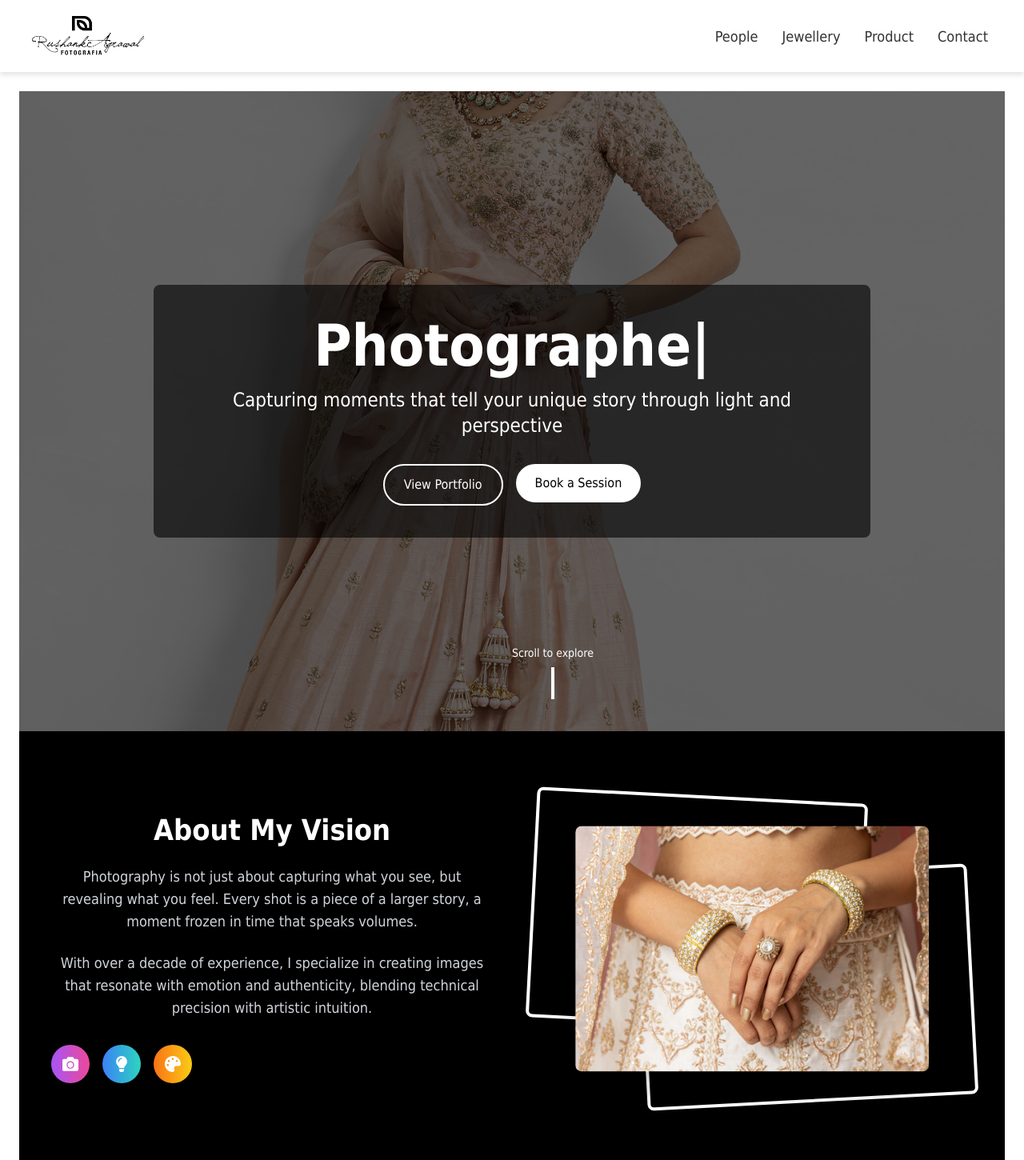
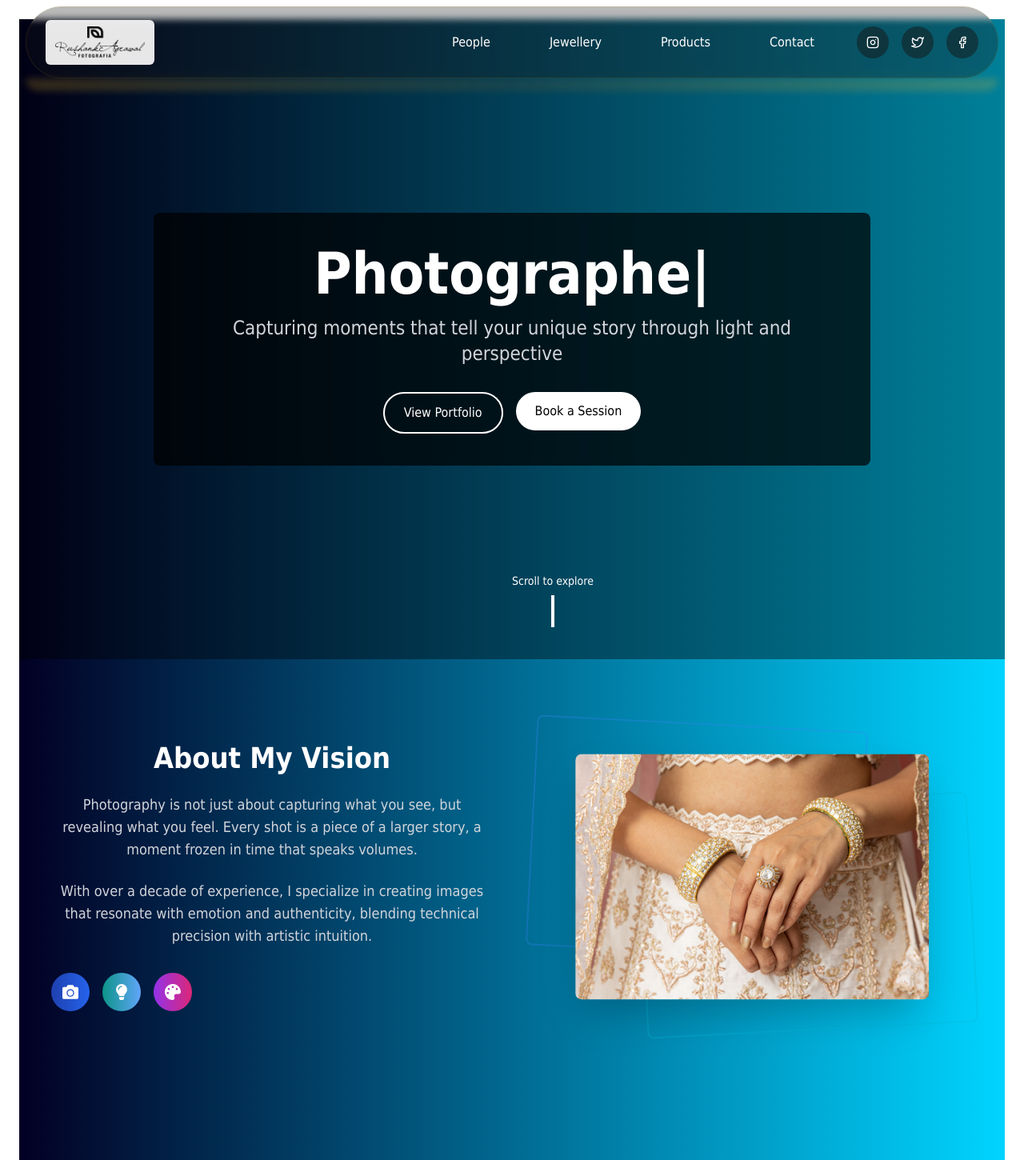
Before and after one commit to krishpitroda1/photography, a React (Create React App) app: page / in a window 1280 px wide. Shown: the top 1450 px of the page at 80% size. Built offline with nearby package versions, Linux system fonts and the light colour scheme.

Commit message:
latest coment

```diff
--- a/src/components/Navbar.js
+++ b/src/components/Navbar.js
@@ -1,35 +1,147 @@
-import React, { useState } from "react";
+import React, { useState, useEffect } from "react";
 import { Link } from "react-router-dom";
+import { motion } from "framer-motion";
 import { FaBars, FaTimes } from "react-icons/fa";
-import "./Navbar.css";
-import img from "../assets/logo.png"
+import { FiInstagram, FiTwitter, FiFacebook } from "react-icons/fi";
+import img from "../assets/logo.png";
+
 const Navbar = () => {
   const [menuOpen, setMenuOpen] = useState(false);
+  const [scrolled, setScrolled] = useState(false);
+
+  useEffect(() => {
+    const handleScroll = () => {
+      setScrolled(window.scrollY > 10);
+    };
+    window.addEventListener("scroll", handleScroll);
+    return () => window.removeEventListener("scroll", handleScroll);
+  }, []);
+
+  const closeMenu = () => setMenuOpen(false);
 
   return (
-    <nav className="navbar">
-      {/* Logo Section */}
-      <div className="logo cursor-pointer" href="/Home"  >
-<Link to="/">
-<img src={img} alt="Logo" href=" " className="logo-img cursor-pointer" />
+    <motion.nav
+      className={`fixed w-full z-50 transition-all duration-300 ${scrolled ? 'bg-neutral-900/90 backdrop-blur-sm' : 'bg-transparent'}`}
+      initial={{ y: -100 }}
+      animate={{ y: 0 }}
+      transition={{ duration: 0.5 }}
+    >
+      <div className="container mx-auto px-4">
+        <div className={`hidden lg:block absolute -bottom-4 left-1/2 transform -translate-x-1/2 w-[95%] h-4 bg-gradient-to-r from-amber-400/20 via-amber-600/10 to-amber-400/20 rounded-b-full blur-sm`}></div>
 
-</Link>
+        <div className={`flex justify-between items-center py-3 lg:py-4 lg:px-6 lg:mx-4 lg:mt-2 ${scrolled ? 'lg:bg-neutral-900/70 lg:backdrop-blur-md lg:rounded-full lg:border lg:border-amber-400/20' : 'lg:bg-neutral-900/30 lg:backdrop-blur-sm lg:rounded-full lg:border lg:border-amber-400/10'}`}>
+          {/* Logo with white background */}
+          <Link to="/" onClick={closeMenu} className="flex items-center">
+            <div className="p-2 rounded-md bg-white/90 backdrop-blur-sm">
+              <img
+                src={img}
+                alt="Logo"
+                className="h-10 object-contain filter brightness-0"
+                style={{ minWidth: '120px' }}
+              />
+            </div>
+          </Link>
 
+          {/* Desktop Menu */}
+          <ul className="hidden md:flex items-center space-x-8">
+            {['People', 'Jewellery', 'Products', 'Contact'].map((item, index) => (
+              <motion.li
+                key={index}
+                whileHover={{ y: -2 }}
+                whileTap={{ scale: 0.95 }}
+              >
+                <Link
+                  to={`/${item.toLowerCase()}`}
+                  className={`text-white hover:text-amber-400 px-4 py-2 font-medium transition-colors ${scrolled ? 'border-b-2 border-transparent hover:border-amber-400' : 'border-b-2 border-transparent hover:border-amber-400'}`}
+                >
+                  {item}
+                </Link>
+              </motion.li>
+            ))}
+
+            {/* Social Icons */}
+            <div className="flex space-x-4 ml-6">
+              {[<FiInstagram />, <FiTwitter />, <FiFacebook />].map((Icon, index) => (
+                <motion.a
+                  key={index}
+                  href="#"
+                  className={`w-10 h-10 rounded-full ${scrolled ? 'bg-neutral-800/70' : 'bg-neutral-900/50'} flex items-center justify-center text-white hover:text-amber-400 transition-all`}
+                  whileHover={{ scale: 1.1 }}
+                  whileTap={{ scale: 0.9 }}
+                >
+                  {Icon}
+                </motion.a>
+              ))}
+            </div>
+          </ul>
+
+          {/* Mobile Menu Button */}
+          <motion.button
+            className="md:hidden w-12 h-12 bg-neutral-900/50 rounded-md flex items-center justify-center text-white"
+            onClick={() => setMenuOpen(!menuOpen)}
+            whileHover={{ scale: 1.05 }}
+            whileTap={{ scale: 0.95 }}
+          >
+            {menuOpen ? <FaTimes /> : <FaBars />}
+          </motion.button>
         </div>
+      </div>
 
-      {/* Menu for Large Screens */}
-      <ul className={menuOpen ? "nav-links active" : "nav-links"}>
-        <li><a href="#people">People</a></li>
-        <li><a href="#jewellery">Jewellery</a></li>
-        <li><a href="#products">Product</a></li>
-        <li><a href="#ContactUs">Contact</a></li>
-      </ul>
+      {/* Mobile Menu */}
+      {menuOpen && (
+        <motion.div
+          className="md:hidden fixed inset-0 bg-neutral-950/95 backdrop-blur-lg pt-24 px-4 z-40"
+          initial={{ opacity: 0 }}
+          animate={{ opacity: 1 }}
+          exit={{ opacity: 0 }}
+        >
+          {/* Close Button */}
+          <button
+            className="absolute top-6 right-4 w-12 h-12 bg-neutral-900 rounded-md flex items-center justify-center text-white"
+            onClick={closeMenu}
+          >
+            <FaTimes />
+          </button>
 
-      {/* Hamburger Menu Icon for Mobile */}
-      <div className="hamburger" onClick={() => setMenuOpen(!menuOpen)}>
-        {menuOpen ? <FaTimes /> : <FaBars />}
-      </div>
-    </nav>
+          <div className="flex flex-col items-center space-y-8">
+            {['People', 'Jewellery', 'Products', 'Contact'].map((item, index) => (
+              <motion.div
+                key={index}
+                initial={{ y: 20, opacity: 0 }}
+                animate={{ y: 0, opacity: 1 }}
+                transition={{ delay: index * 0.1 }}
+              >
+                <Link
+                  to={`/${item.toLowerCase()}`}
+                  className="text-2xl font-medium text-neutral-300 hover:text-amber-400 transition-colors"
+                  onClick={closeMenu}
+                >
+                  {item}
+                </Link>
+              </motion.div>
+            ))}
+
+            {/* Mobile Social Icons */}
+            <div className="flex space-x-6 mt-12">
+              {[<FiInstagram />, <FiTwitter />, <FiFacebook />].map((Icon, index) => (
+                <motion.a
+                  key={index}
+                  href="#"
+                  className="w-14 h-14 rounded-full bg-neutral-900/50 flex items-center justify-center text-neutral-300 hover:text-amber-400"
+                  whileHover={{ scale: 1.1 }}
+                  whileTap={{ scale: 0.9 }}
+                  initial={{ scale: 0 }}
+                  animate={{ scale: 1 }}
+                  transition={{ delay: 0.4 + index * 0.1 }}
+                >
+                  {Icon}
+                </motion.a>
+              ))}
+            </div>
+          </div>
+        </motion.div>
+      )}
+    </motion.nav>
   );
 };
 
--- a/src/pages/Home.js
+++ b/src/pages/Home.js
@@ -376,7 +376,7 @@
 // -------------------------------------------------------------------------------------------------------------------------
 import React, { useState } from "react";
 import { Link } from "react-router-dom";
-import { motion, useScroll, useTransform } from "framer-motion";
+import { motion } from "framer-motion";
 import { TypeAnimation } from 'react-type-animation';
 import { FiInstagram, FiTwitter, FiFacebook } from "react-icons/fi";
 import { FaCamera, FaLightbulb, FaPalette } from "react-icons/fa";
@@ -386,26 +386,13 @@ import img3 from "../assets/3.jpg";
 import img4 from "../assets/4.jpg";
 import img5 from "../assets/5.jpg";
 import img6 from "../assets/6.jpg";
-import img7 from "../assets/2.jpg";
-
-// const images = [img1, img2, img3, img4, img5, img6];
+import img7 from "../assets/1.jpg";
 
 const images = [img1, img2, img3, img4, img5, img6, img7];
+
 const Home = () => {
   const [hoveredIndex, setHoveredIndex] = useState(null);
-  const { scrollYProgress } = useScroll();
-  const scale = useTransform(scrollYProgress, [0, 1], [1, 1.2]);
-  const y = useTransform(scrollYProgress, [0, 1], [0, -100]);
 
-  // For the interactive grid
-  // const gridItems = [
-  //   { id: 1, title: "Portraits", className: "col-span-2 row-span-2" },
-  //   { id: 2, title: "Landscapes", className: "col-span-1 row-span-1" },
-  //   { id: 3, title: "Weddings", className: "col-span-1 row-span-2" },
-  //   { id: 4, title: "Fashion", className: "col-span-1 row-span-1" },
-  //   { id: 5, title: "Street", className: "col-span-2 row-span-1" },
-  //   { id: 6, title: "Abstract", className: "col-span-1 row-span-1" },
-  // ];
   const gridItems = [
     { id: 1, title: "Portraits", className: "md:col-span-2 md:row-span-2 col-span-2 row-span-2" },
     { id: 2, title: "Landscapes", className: "col-span-2 md:col-span-1 row-span-1" },
@@ -413,27 +400,20 @@ const Home = () => {
     { id: 4, title: "Fashion", className: "col-span-2 md:col-span-1 row-span-1" },
     { id: 5, title: "Street", className: "col-span-2 md:col-span-2 row-span-1" },
     { id: 6, title: "Abstract", className: "col-span-2 md:col-span-1 row-span-1" },
-    { id: 7, title: "Nature", className: "col-span-2 md:col-span-1 row-span-1" }, // New item
+    { id: 7, title: "Nature", className: "col-span-2 md:col-span-1 row-span-1" },
   ];
 
   return (
-    <div className="bg-black text-white overflow-hidden relative">
-      {/* Parallax Hero Section */}
-      <motion.section
-        className="relative h-screen flex flex-col items-center justify-center text-center overflow-hidden"
-        style={{ scale, y }}
-      >
-        <div className="absolute inset-0 z-0">
-          <img
-            src={img6}
-            className="w-full h-full object-cover"
-            alt="Background"
-          />
-          <div className="absolute inset-0 bg-black bg-opacity-60"></div>
-        </div>
+    <div className="text-white overflow-hidden relative" style={{
+      background: 'rgb(2,0,36)',
+      background: 'linear-gradient(90deg, rgba(2,0,36,1) 0%, rgba(0,212,255,1) 100%)'
+    }}>
+      {/* Hero Section */}
+      <section className="relative h-screen flex flex-col items-center justify-center text-center">
+        <div className="absolute inset-0 z-0 bg-black/40"></div>
 
         <motion.div
-          className="relative z-10 bg-black bg-opacity-60 p-10 rounded-lg max-w-4xl mx-4"
+          className="relative z-10 bg-black/70 p-10 rounded-lg max-w-4xl mx-4 backdrop-blur-sm"
           initial={{ scale: 0.9, opacity: 0 }}
           animate={{ scale: 1, opacity: 1 }}
           transition={{ duration: 1 }}
@@ -453,7 +433,7 @@ const Home = () => {
             className="text-5xl md:text-7xl font-extrabold text-white mb-4"
             repeat={Infinity}
           />
-          <p className="text-xl md:text-2xl mt-4 font-light">
+          <p className="text-xl md:text-2xl mt-4 font-light text-gray-300">
             Capturing moments that tell your unique story through light and perspective
           </p>
 
@@ -492,9 +472,9 @@ const Home = () => {
           <div className="text-white text-sm">Scroll to explore</div>
           <div className="w-1 h-10 bg-white mx-auto mt-2"></div>
         </motion.div>
-      </motion.section>
+      </section>
 
-      {/* About Section with Creative Layout */}
+      {/* About Section */}
       <section className="py-20 px-4 md:px-10 max-w-7xl mx-auto">
         <div className="grid grid-cols-1 md:grid-cols-2 gap-12 items-center">
           <motion.div
@@ -513,13 +493,13 @@ const Home = () => {
               with emotion and authenticity, blending technical precision with artistic intuition.
             </p>
             <div className="flex gap-4">
-              <div className="w-12 h-12 rounded-full bg-gradient-to-r from-purple-500 to-pink-500 flex items-center justify-center">
+              <div className="w-12 h-12 rounded-full bg-gradient-to-r from-blue-800 to-blue-600 flex items-center justify-center">
                 <FaCamera className="text-white text-xl" />
               </div>
-              <div className="w-12 h-12 rounded-full bg-gradient-to-r from-blue-500 to-teal-400 flex items-center justify-center">
+              <div className="w-12 h-12 rounded-full bg-gradient-to-r from-teal-600 to-blue-400 flex items-center justify-center">
                 <FaLightbulb className="text-white text-xl" />
               </div>
-              <div className="w-12 h-12 rounded-full bg-gradient-to-r from-orange-500 to-yellow-400 flex items-center justify-center">
+              <div className="w-12 h-12 rounded-full bg-gradient-to-r from-purple-600 to-pink-600 flex items-center justify-center">
                 <FaPalette className="text-white text-xl" />
               </div>
             </div>
@@ -532,8 +512,8 @@ const Home = () => {
             transition={{ duration: 0.8 }}
             viewport={{ once: true }}
           >
-            <div className="absolute top-0 left-0 w-3/4 h-3/4 border-4 border-white rounded-lg z-10 transform rotate-3"></div>
-            <div className="absolute bottom-0 right-0 w-3/4 h-3/4 border-4 border-white rounded-lg transform -rotate-3"></div>
+            <div className="absolute top-0 left-0 w-3/4 h-3/4 border-2 border-blue-500/30 rounded-lg z-10 transform rotate-3"></div>
+            <div className="absolute bottom-0 right-0 w-3/4 h-3/4 border-2 border-cyan-500/30 rounded-lg transform -rotate-3"></div>
             <img
               src={img3}
               className="absolute top-1/2 left-1/2 transform -translate-x-1/2 -translate-y-1/2 w-4/5 h-4/5 object-cover rounded-lg shadow-2xl z-20"
@@ -543,7 +523,7 @@ const Home = () => {
         </div>
       </section>
 
-      {/* Interactive Grid Gallery */}
+      {/* Grid Gallery */}
       <section className="py-20 px-4 md:px-10 max-w-7xl mx-auto">
         <motion.h2
           className="text-4xl font-bold mb-12 text-center"
@@ -555,44 +535,11 @@ const Home = () => {
           Explore My Specialties
         </motion.h2>
 
-        {/* <div className="grid grid-cols-2 md:grid-cols-3 grid-rows-3 gap-4 min-h-[500px] md:h-[600px]">
-  {gridItems.map((item) => (
-    <motion.div
-      key={item.id}
-      className={`relative rounded-lg overflow-hidden ${item.className} group`}
-      initial={{ opacity: 0, scale: 0.9 }}
-      whileInView={{ opacity: 1, scale: 1 }}
-      transition={{ duration: 0.5, delay: item.id * 0.1 }}
-      viewport={{ once: true }}
-      onMouseEnter={() => setHoveredIndex(item.id)}
-      onMouseLeave={() => setHoveredIndex(null)}
-    >
-      {/* Container with aspect ratio */}
-      {/* <div className="w-full h-full relative">
-        <img
-          src={images[item.id % images.length]}
-          className="absolute w-full h-full object-cover transition-transform duration-500 group-hover:scale-110"
-          alt={item.title}
-          loading="lazy"
-        />
-        <div className={`absolute inset-0 bg-black bg-opacity-40 flex items-center justify-center transition-all duration-300 ${hoveredIndex === item.id ? 'opacity-100' : 'opacity-0'}`}>
-          <motion.h3
-            className="text-xl md:text-2xl font-bold text-white text-center px-2"
-            initial={{ y: 20 }}
-            animate={{ y: hoveredIndex === item.id ? 0 : 20 }}
-          >
-            {item.title}
-          </motion.h3>
-        </div>
-      </div>
-    </motion.div>
-  ))}
-</div> */}
         <div className="grid grid-cols-2 md:grid-cols-4 grid-rows-4 gap-4 min-h-[500px] md:h-[700px] w-full">
           {gridItems.map((item) => (
             <motion.div
               key={item.id}
-      className={`relative rounded-lg overflow-hidden ${item.className} group`}
+              className={`relative rounded-xl overflow-hidden ${item.className} group`}
               initial={{ opacity: 0, scale: 0.9 }}
               whileInView={{ opacity: 1, scale: 1 }}
               transition={{ duration: 0.5, delay: item.id * 0.1 }}
@@ -622,7 +569,7 @@ const Home = () => {
         </div>
       </section>
 
-      {/* Vertical Scrolling Gallery with Enhanced Effects */}
+      {/* Vertical Gallery */}
       <section className="flex flex-col items-center gap-20 py-20 relative">
         <div className="absolute top-0 left-0 w-full h-32 bg-gradient-to-b from-black to-transparent z-20"></div>
         <div className="absolute bottom-0 left-0 w-full h-32 bg-gradient-to-t from-black to-transparent z-20"></div>
@@ -658,8 +605,8 @@ const Home = () => {
         ))}
       </section>
 
-      {/* Testimonials Section */}
-      <section className="py-20 px-4 md:px-10 bg-gradient-to-r from-gray-900 to-black">
+      {/* Testimonials */}
+      <section className="py-20 px-4 md:px-10 bg-black/50">
         <motion.h2
           className="text-4xl font-bold mb-16 text-center"
           initial={{ opacity: 0 }}
@@ -703,7 +650,7 @@ const Home = () => {
         </div>
       </section>
 
-      {/* Creative Call to Action */}
+      {/* CTA */}
       <motion.section
         className="py-32 text-center relative overflow-hidden"
         initial={{ opacity: 0 }}
@@ -711,14 +658,7 @@ const Home = () => {
         transition={{ duration: 0.8 }}
         viewport={{ once: true }}
       >
-        <div className="absolute inset-0 z-0">
-          <img
-            src={img5}
-            className="w-full h-full object-cover"
-            alt="Background"
-          />
-          <div className="absolute inset-0 bg-gradient-to-r from-purple-900/80 to-pink-900/80"></div>
-        </div>
+        <div className="absolute inset-0 z-0 bg-black/50"></div>
 
         <div className="relative z-10 max-w-4xl mx-auto px-4">
           <motion.h3
@@ -744,7 +684,7 @@ const Home = () => {
           >
             <Link to="/ContactUs">
               <motion.button
-                className="px-8 py-4 bg-white text-purple-900 rounded-full font-bold text-lg shadow-lg hover:bg-gray-100"
+                className="px-8 py-4 bg-white text-black rounded-full font-bold text-lg shadow-lg hover:bg-gray-100"
                 whileHover={{
                   scale: 1.05,
                   boxShadow: "0px 10px 25px rgba(255, 255, 255, 0.3)"
@@ -758,8 +698,8 @@ const Home = () => {
         </div>
       </motion.section>
 
-      {/* Footer with Social Links */}
-      <footer className="bg-black py-12 px-4 border-t border-gray-800">
+      {/* Footer */}
+      <footer className="bg-black/80 py-12 px-4 border-t border-gray-800">
         <div className="max-w-7xl mx-auto grid grid-cols-1 md:grid-cols-4 gap-8">
           <div>
             <h4 className="text-xl font-bold mb-4">Photography</h4>
```
Also changed, not shown: 1 other file (tests, documents, lock files or other folders). Lines whose indentation alone changed are shown as unchanged.
